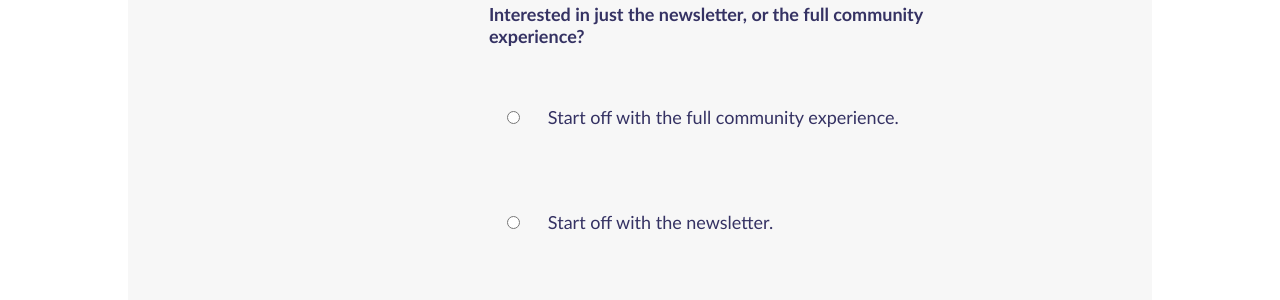
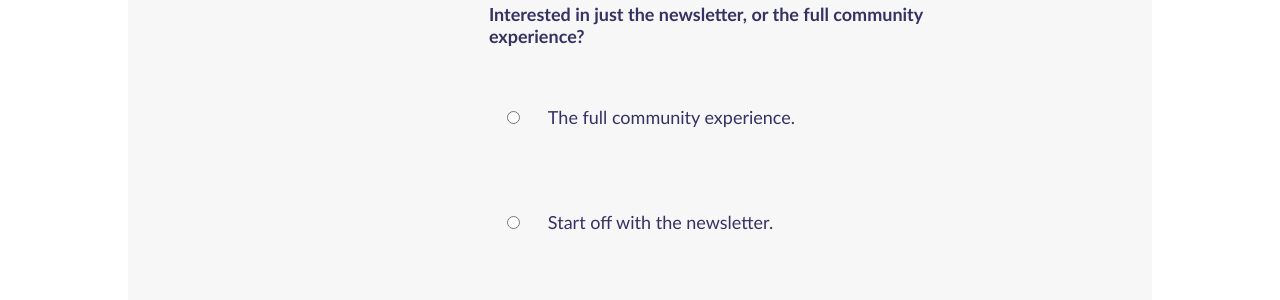
Before and after one commit to compassofdesign/site, a Jekyll site: the page built from _posts/products/2017-05-28-vector-topographic-maps.md, in a window 1280 px wide and 900 px high, scrolled down 1670 px. Shown: the part 154-454 px from the top of the window. Built offline with Jekyll 4.4.1, drawn with Linux system fonts in a browser that asks for light colours; nearby versions of some CDN libraries.

Commit message:
Update mailchimp.html

```diff
--- a/_includes/mailchimp.html
+++ b/_includes/mailchimp.html
@@ -26,7 +26,7 @@
       <div class="mc-field-group input-group">
         <strong>Interested in just the newsletter, or the full community experience?</strong>
         <ul><li><input type="radio" value="Community Invite" name="NVITEORLET" id="mce-NVITEORLET-0" class="checkbox" required>
-          <label for="mce-NVITEORLET-0" class="checkbox">Start off with the full community experience.</label></li>
+          <label for="mce-NVITEORLET-0" class="checkbox">The full community experience.</label></li>
           <li><input type="radio" value="Newsletter Only" name="NVITEORLET" id="mce-NVITEORLET-1" class="checkbox" required>
             <label for="mce-NVITEORLET-1" class="checkbox">Start off with the newsletter.</label></li></ul>
       </div>
```
